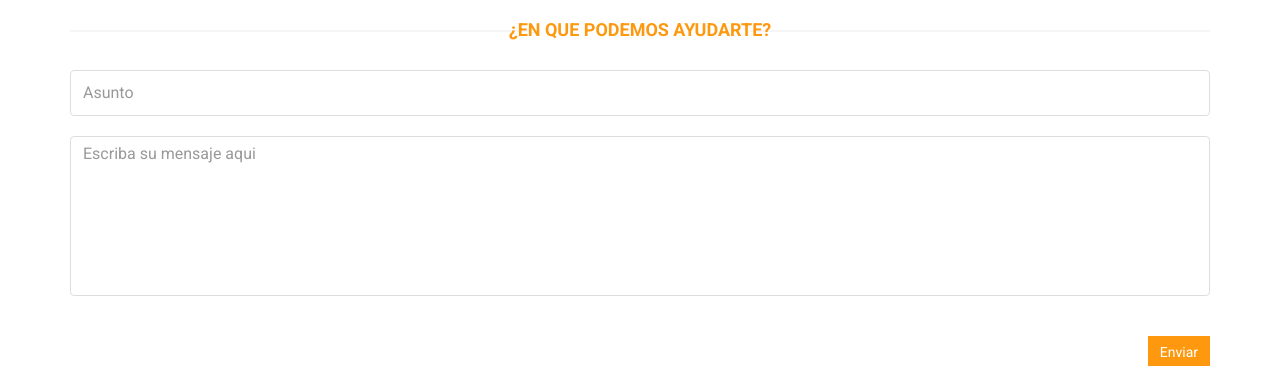
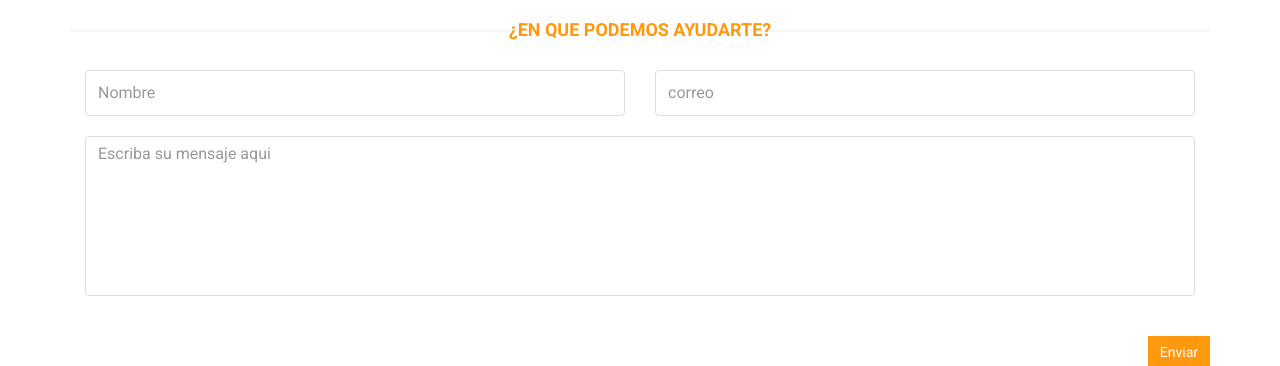
Before and after one commit to haywill20/lulu-creaciones, a React (Create React App) app in the folder frontend/: page /help in a window 1280 px wide. Shown: the part 209-575 px from the top of the page. Built offline with nearby package versions, Linux system fonts and the light colour scheme.

Commit message:
se agregó un campo mas al componente HelpPage

```diff
--- a/frontend/src/components/pages/Ayuda/HelpPage.js
+++ b/frontend/src/components/pages/Ayuda/HelpPage.js
@@ -27,14 +27,28 @@ const HelpPage = () => {
                   method="post"
                 >
                   <div className="form-group col-md-12">
+                    <div className="col-sm-6">
                       <input
                         type="text"
-                      name="subject"
+                        name="nombre"
                         className="form-control"
                         required="required"
-                      placeholder="Asunto"
+                        placeholder="Nombre"
                       />
                     </div>
+                    <div className="col-sm-6">
+                      <input
+                        type="text"
+                        name="correo"
+                        className="form-control"
+                        required="required"
+                        placeholder="correo"
+                      />
+                    </div>
+                  </div>
+
+                  <div className="col-sm-12">
+                    {" "}
                     <div className="form-group col-md-12">
                       <textarea
                         name="message"
@@ -45,6 +59,8 @@ const HelpPage = () => {
                         placeholder="Escriba su mensaje aqui"
                       ></textarea>
                     </div>
+                  </div>
+
                   <div className="form-group col-md-12">
                     <input
                       type="submit"
```
Lines whose indentation alone changed are shown as unchanged.
